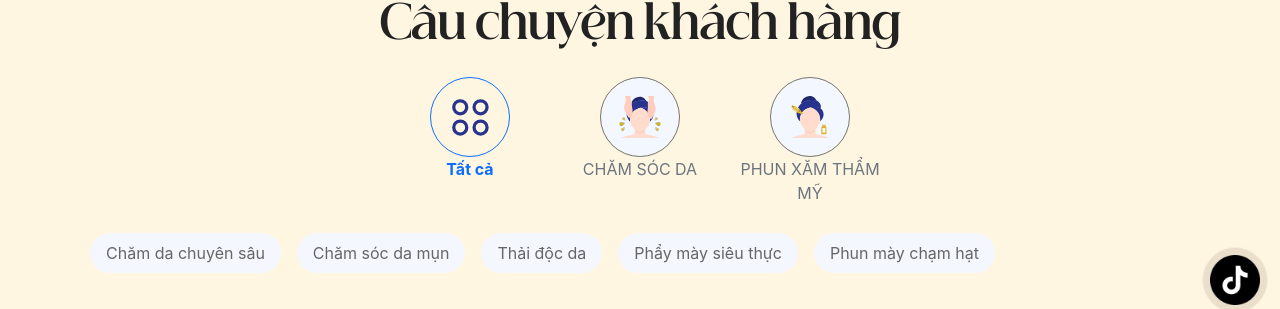
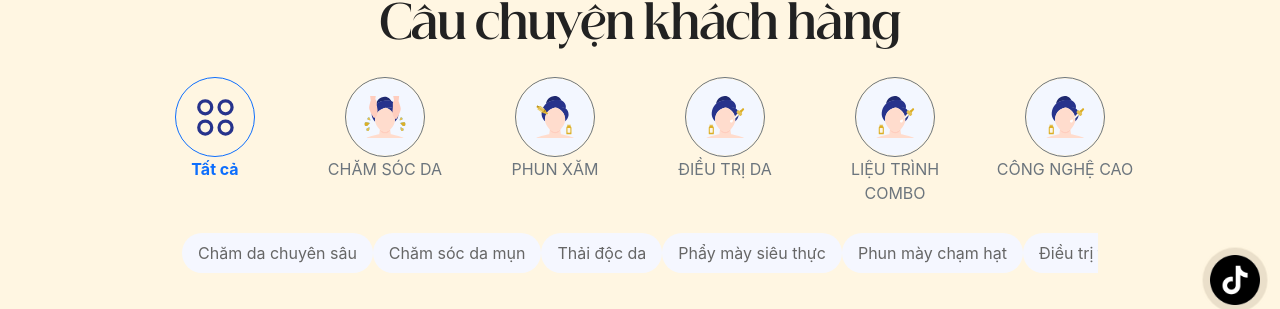
Before and after one commit to NgoKien15802/LaHi-Beauty-Center, a React (Create React App) app: page /feedback in a window 1280 px wide. Shown: the part 235-544 px from the top of the page. Built offline with nearby package versions, Linux system fonts and the light colour scheme; no server answers; a web font is replaced by a local one.

Commit message:
update feedback

```diff
--- a/public/data/feedback.json
+++ b/public/data/feedback.json
@@ -71,8 +71,8 @@
       ]
     },
     {
-      "id": "phun-xam-tham-my",
-      "name": "PHUN XĂM THẨM MỸ",
+      "id": "phun-xam",
+      "name": "PHUN XĂM",
       "image": "upload/feedback/menu/ic-services-phunxam.svg",
       "subMenu": [
         {
@@ -123,6 +123,76 @@
           ]
         }
       ]
+    },
+    {
+      "id": "dieu-tri-da",
+      "name": "ĐIỀU TRỊ DA",
+      "image": "upload/feedback/menu/ic-services-dieutrida.svg",
+      "subMenu": [
+        {
+          "id": "dieu-tri-tham",
+          "name": "Điều trị thâm",
+          "feedbacks": [
+            {
+              "id": "tam-biet-ve-met-moi-u-am",
+              "name": "Trị thâm mắt – 5 liệu trình – Tạm biệt vẻ mệt mỏi u ám",
+              "image": "upload/feedback/phunsam/moi-hong-dao-rang-ro.png"
+            }
+          ]
+        },
+        {
+          "id": "se-khit-lo-chan-long",
+          "name": "Se khít lỗ chân lông",
+          "feedbacks": [
+            {
+              "id": "da-lang-min-rang-ro",
+              "name": "Se khít lỗ chân lông – 6 Buổi – Da láng mịn rạng rỡ",
+              "image": "upload/feedback/phunsam/may-deu-mau-sac-sao.png"
+            },
+            {
+              "id": "giam-dau-thua-tren-da",
+              "name": "Se khít lỗ chân lông – 5 Buổi – Giảm dầu thừa trên da",
+              "image": "upload/feedback/phunsam/moi-hong-sang-da.png"
+            }
+          ]
+        }
+      ]
+    },
+    {
+      "id": "lieu-trinh-combo",
+      "name": "LIỆU TRÌNH COMBO",
+      "image": "upload/feedback/menu/ic-services-dieutrida.svg",
+      "subMenu": [
+        {
+          "id": "combo-cham-soc-da",
+          "name": "Combo chăm sóc da",
+          "feedbacks": [
+            {
+              "id": "da-giam-nam-deu-mau",
+              "name": "Trẻ hóa da – 7 buổi – Da giảm nám đều màu",
+              "image": "upload/feedback/phunsam/moi-hong-dao-rang-ro.png"
+            }
+          ]
+        }
+      ]
+    },
+    {
+      "id": "cong-nghe-cao",
+      "name": "CÔNG NGHỆ CAO",
+      "image": "upload/feedback/menu/ic-services-dieutrida.svg",
+      "subMenu": [
+        {
+          "id": "u-trang-mat-skin-white",
+          "name": "Ủ trắng mặt Skin White",
+          "feedbacks": [
+            {
+              "id": "da-sang-min-rang-ro",
+              "name": "Ủ trắng mặt skin white – 8 buổi – Da sáng mịn rạng rỡ",
+              "image": "upload/feedback/phunsam/moi-hong-dao-rang-ro.png"
+            }
+          ]
+        }
+      ]
     }
   ]
 }
--- a/src/pages/Feedback.js
+++ b/src/pages/Feedback.js
@@ -230,7 +230,7 @@ const Feedback = () => {
                     <Link
                         key={sub.id}
                         to={`/feedback/${sub.id}`}
-                        className={`submenu-item px-3 py-2 mx-2 rounded-pill ${
+                        className={`submenu-item rounded-pill ${
                             activeSubMenu === sub.id ? "active" : ""
                         }`}
                         onClick={() => setActiveSubMenu(sub.id)}
@@ -242,7 +242,7 @@ const Feedback = () => {
 
             {/* Search input */}
             <div className="row justify-content-center my-4">
-                <div className="col-12 col-sm-10 col-md-6">
+                <div className="col-12 col-sm-10 col-lg-8">
                     <div className="d-flex align-items-center border rounded-pill overflow-hidden" style={{ backgroundColor: "#fff" }}>
                     <div className="d-flex align-items-center justify-content-center p-3">
                         <svg xmlns="http://www.w3.org/2000/svg" fill="none" viewBox="0 0 24 24" strokeWidth="1.5" stroke="currentColor" style={{ width: "20px", height: "20px" }}>
--- a/src/styles/Feedback.css
+++ b/src/styles/Feedback.css
@@ -21,9 +21,7 @@
   color: #666;
   cursor: pointer;
   flex-shrink: 0;
-
   padding: 8px 16px;
-  margin: 0 8px;
   border-radius: 50px;
   transition: all 0.2s ease;
 }
@@ -74,3 +72,10 @@
   object-fit: contain;
   border-radius: 8px;
 }
+
+@media (min-width: 992px) {
+  .submenu-scroll {
+    margin-left: 100px;
+    margin-right: 100px;
+  }
+}
```
